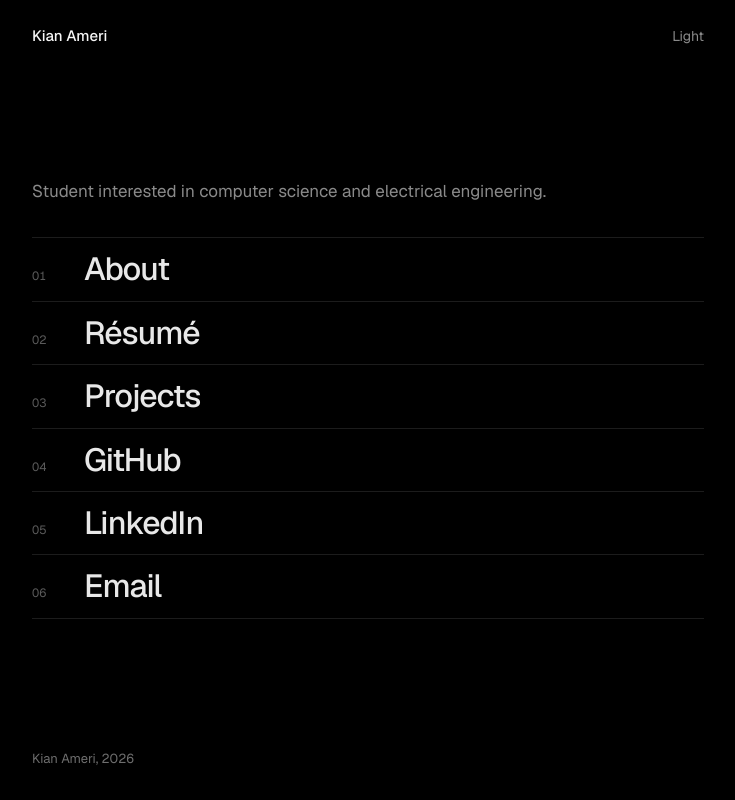
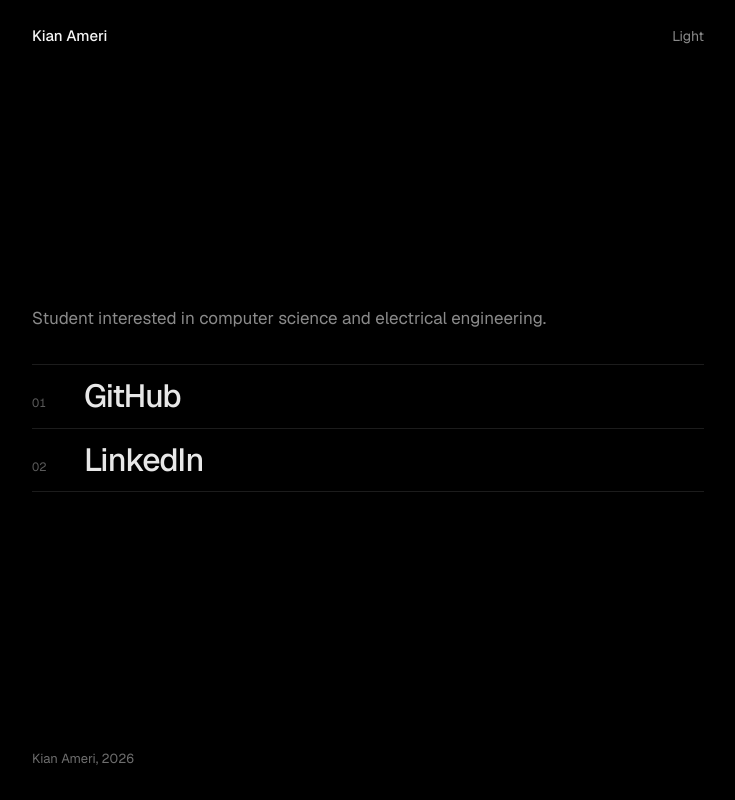
Before and after one commit to kian-ameri/Portfolio, a Next.js app: page / in a window 1280 px wide. Shown: the whole page, without its empty margins (272-1007 px from the left). Built offline with nearby package versions, Linux system fonts and the light colour scheme.

Commit message:
Add LinkedIn URL and hide links that aren't ready yet
About, Résumé, Projects and Email are commented out until their pages
and details exist, so the live site has no broken links.

```diff
--- a/src/content/site.ts
+++ b/src/content/site.ts
@@ -13,13 +13,11 @@ export type DirectoryLink = {
 };
 
 export const directory: DirectoryLink[] = [
-  { label: "About", href: "/about" },
-  // TODO: add your résumé as public/resume.pdf.
-  { label: "Résumé", href: "/resume.pdf", external: true },
-  { label: "Projects", href: "/projects" },
+  // Hidden until these pages and details exist. Uncomment to bring them back.
+  // { label: "About", href: "/about" },
+  // { label: "Résumé", href: "/resume.pdf", external: true }, // add public/resume.pdf first
+  // { label: "Projects", href: "/projects" },
   { label: "GitHub", href: "https://github.com/kian-ameri", external: true },
-  // TODO: replace with your LinkedIn profile URL.
-  { label: "LinkedIn", href: "https://www.linkedin.com/", external: true },
-  // TODO: replace with your email address.
-  { label: "Email", href: "mailto:you@example.com" },
+  { label: "LinkedIn", href: "https://www.linkedin.com/in/kian-ameri", external: true },
+  // { label: "Email", href: "mailto:you@example.com" }, // replace with your address
 ];
```
